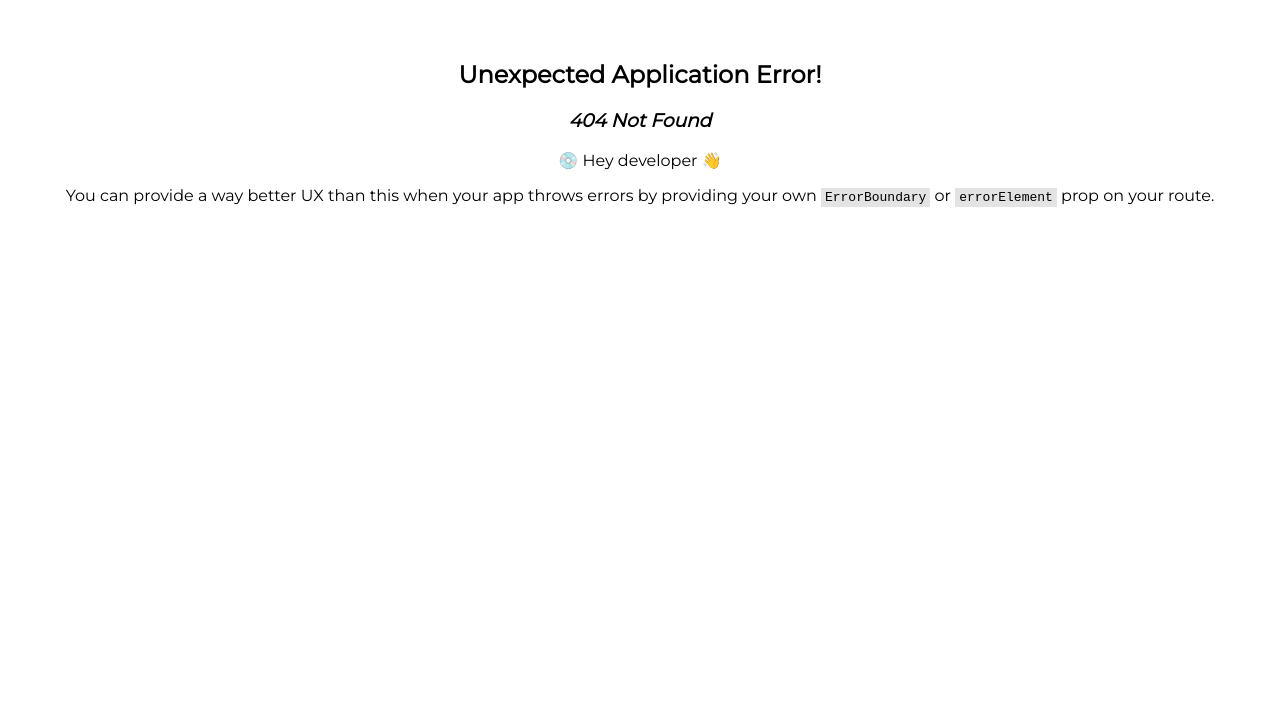
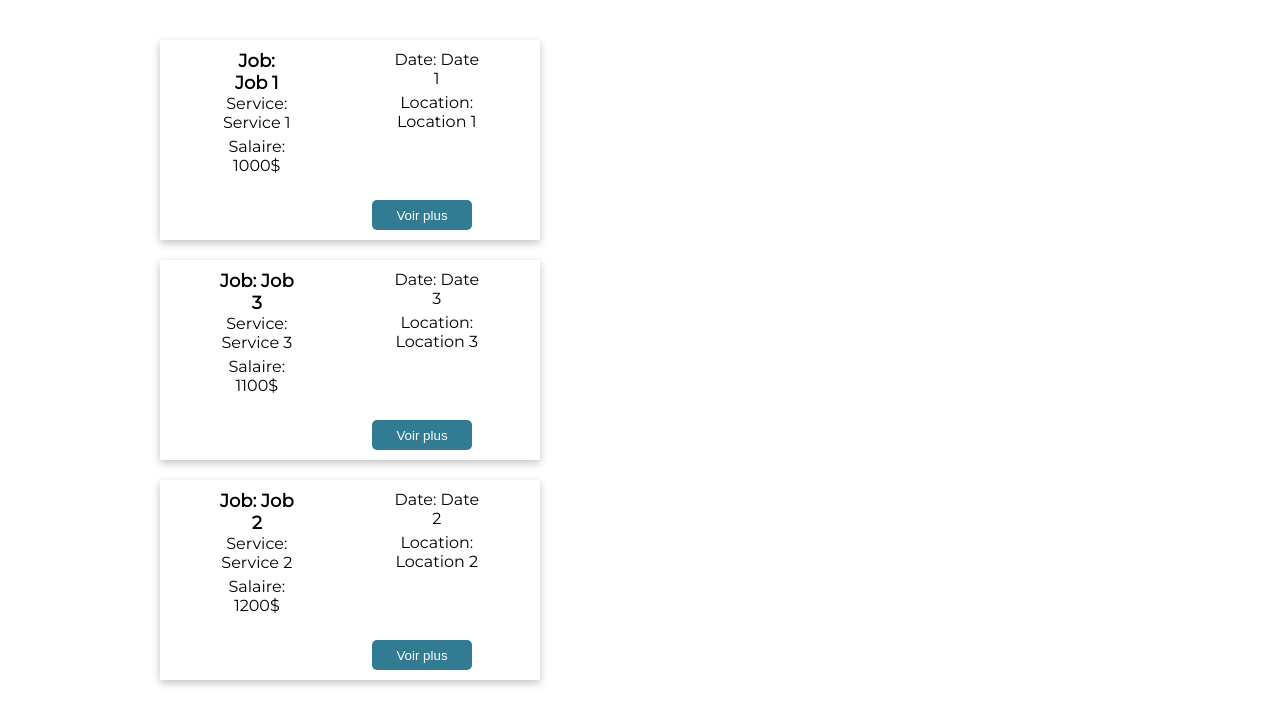
Before and after one commit to Nante1905/rh-frontend, a React (Vite) app: page /annonce in a window 1280 px wide. Before the commit this address had no page. Shown: the top 724 px of the page. Built offline with nearby package versions, Linux system fonts and the light colour scheme.

Commit message:
connexion, annonce

```diff
--- /dev/null
+++ b/src/components/annonce/annonce.component.scss
@@ -0,0 +1,43 @@
+
+.annonce {
+    margin-left: 10%;
+    width: 30%;
+    padding: 10px;
+    box-shadow: 0px 3px 8px rgba(0, 0, 0, 0.24);
+    margin-bottom:20px;
+
+  &_job {
+    border-radius: 20px;
+    display: flex;
+    justify-content: space-between;
+    align-items: center;
+    align-items: flex-start;
+  }
+
+  &_body-column {
+
+    display: inline-flex;
+    flex-direction: column;
+    padding: 0 50px;
+  }
+
+  &_body-item {
+    margin-bottom: 5px;
+    font-weight:normal;
+  }
+  &_body-item-title {
+    font-weight: bolder;
+    font-size: large;
+  }
+
+  button {
+    margin-top: 20px;
+    margin-left: 40%;
+    background-color: #317B93;
+    color: white;
+    border: none;
+    border-radius: 5px;
+    width: 100px;
+    height: 30px;
+  }
+}
--- /dev/null
+++ b/src/components/annonce/annonce.component.tsx
@@ -0,0 +1,74 @@
+import {FormEvent } from "react";
+import "./annonce.component.scss";
+
+// const Annonce = () => {
+//     return (
+//     <div className="annonce">
+//       <div className="annonce_job">
+//         <div className="annonce_body-column">
+//           <div className="annonce_body-item">Job :</div>
+//           <div className="annonce_body-item">Service :</div>
+//           <div className="annonce_body-item">Salaire</div>
+//         </div>
+//         <div className="annonce_body-column">
+//           <div className="annonce_body-item">Date :</div>
+//           <div className="annonce_body-item">Location :</div>
+//         </div>
+//       </div>
+//       <button className="btn" type="submit">Voir plus</button>
+//     </div>
+
+// );
+
+// };
+
+
+// export default Annonce;
+
+const annoncesData = [
+    { id: 1, job: 'Job 1', service: 'Service 1', salaire: '1000$', date: 'Date 1', location: 'Location 1' },
+    { id: 2, job: 'Job 2', service: 'Service 2', salaire: '1200$', date: 'Date 2', location: 'Location 2' },
+    { id: 3, job: 'Job 3', service: 'Service 3', salaire: '1100$', date: 'Date 3', location: 'Location 3' },
+    // Ajoutez d'autres annonces ici
+  ];
+
+  const Annonce = ({ data }) => {
+    return (
+      <div className="annonce">
+        <div className="annonce_job">
+          <div className="annonce_body-column">
+            <div className="annonce_body-item-title">Job: {data.job}</div>
+            <div className="annonce_body-item">Service: {data.service}</div>
+            <div className="annonce_body-item">Salaire: {data.salaire}</div>
+          </div>
+          <div className="annonce_body-column">
+            <div className="annonce_body-item">Date: {data.date}</div>
+            <div className="annonce_body-item">Location: {data.location}</div>
+          </div>
+        </div>
+        <button className="btn" type="submit">Voir plus</button>
+      </div>
+    );
+  };
+
+  const App = () => {
+    const annoncesInColumns = [[], []];
+
+    // Distribuer les annonces dans les colonnes
+    annoncesData.forEach((annonce, index) => {
+      annoncesInColumns[index % 2].push(
+        <Annonce key={annonce.id} data={annonce} />
+      );
+    });
+
+    return (
+      <div>
+        <div className="annonces-container">
+          <div className="column">{annoncesInColumns[0]}</div>
+          <div className="column">{annoncesInColumns[1]}</div>
+        </div>
+      </div>
+    );
+  };
+
+  export default App;
--- /dev/null
+++ b/src/components/login/login.component.scss
@@ -0,0 +1,54 @@
+.login {
+
+    h1 {
+      text-align: center;
+      margin-bottom: 2%;
+      margin-top: 4%;
+      font-family: Georgia, 'Popplins', sans-serif;
+    }
+
+    form {
+      width: 20%;
+      height: 30%;
+      margin: auto;
+      padding: 5%;
+      box-shadow: 0px 3px 8px rgba(0, 0, 0, 0.24);
+    }
+
+
+    input {
+        margin-top: 0px;
+      width: 100%;
+      border: 2px solid #317B93;
+      border-radius: 10px;
+      padding: 10px;
+      margin-bottom: 20px;
+    }
+
+    button {
+      width: 100%;
+      padding: 10px;
+      background-color: #317B93;
+      color: white;
+      border: none;
+      border-radius: 10px;
+      margin-top: 10px;
+      cursor: pointer;
+    }
+    p {
+
+        text-align: center;
+        margin: 20px 0 15px;
+        text-decoration: underline;
+    }
+
+    p a{
+
+        text-decoration: none;
+        font-weight: 600;
+    }
+
+    p a:hover{
+        text-decoration: underline;
+    }
+}
--- /dev/null
+++ b/src/components/login/login.component.tsx
@@ -0,0 +1,50 @@
+// import { useState } from 'react';
+import {FormEvent } from "react";
+import "./login.component.scss";
+
+const Login = () => {
+    // const [email, setEmail] = useState('');
+    // const [password, setPassword] = useState('');
+
+    // const handleEmailChange = (e: FormEvent) => {
+    //   setEmail(e.target.value);
+    // };
+
+    // const handlePasswordChange = (e: FormEvent) => {
+    //   setPassword(e.target.value);
+    // };
+
+    const handleSubmit = (e: FormEvent) => {
+      e.preventDefault();
+    //   console.log('Email:', email);
+    //   console.log('Password:', password);
+    };
+
+    return (
+      <div className="connexion">
+      <div className="login">
+        <div className="login_titlle">
+          <h1>Connexion</h1>
+        </div>
+        <div className="ensemble">
+        <form onSubmit={handleSubmit}>
+          <div className="login_input">
+            <input type="email" id="email" placeholder="Adresse email" />
+          </div>
+          <div className="login_input">
+            <input type="password" id="password" placeholder="Mot de passe" />
+          </div>
+          <div className="register-link">
+            <p>
+                Pas encore de compte?<a href="inscription">S'inscrire</a>
+            </p>
+          </div>
+          <button className="btn" type="submit">Se connecter</button>
+        </form>
+        </div>
+      </div>
+      </div>
+    );
+  };
+
+  export default Login;
--- a/tsconfig.json
+++ b/tsconfig.json
@@ -7,8 +7,9 @@
     "skipLibCheck": true,
 
     /* Bundler mode */
-    "moduleResolution": "bundler",
+    "moduleResolution": "node",
     "allowImportingTsExtensions": true,
+    "allowSyntheticDefaultImports": true,
     "resolveJsonModule": true,
     "isolatedModules": true,
     "noEmit": true,
```
Also changed, not shown: src/main.tsx (+11 -0 lines).
